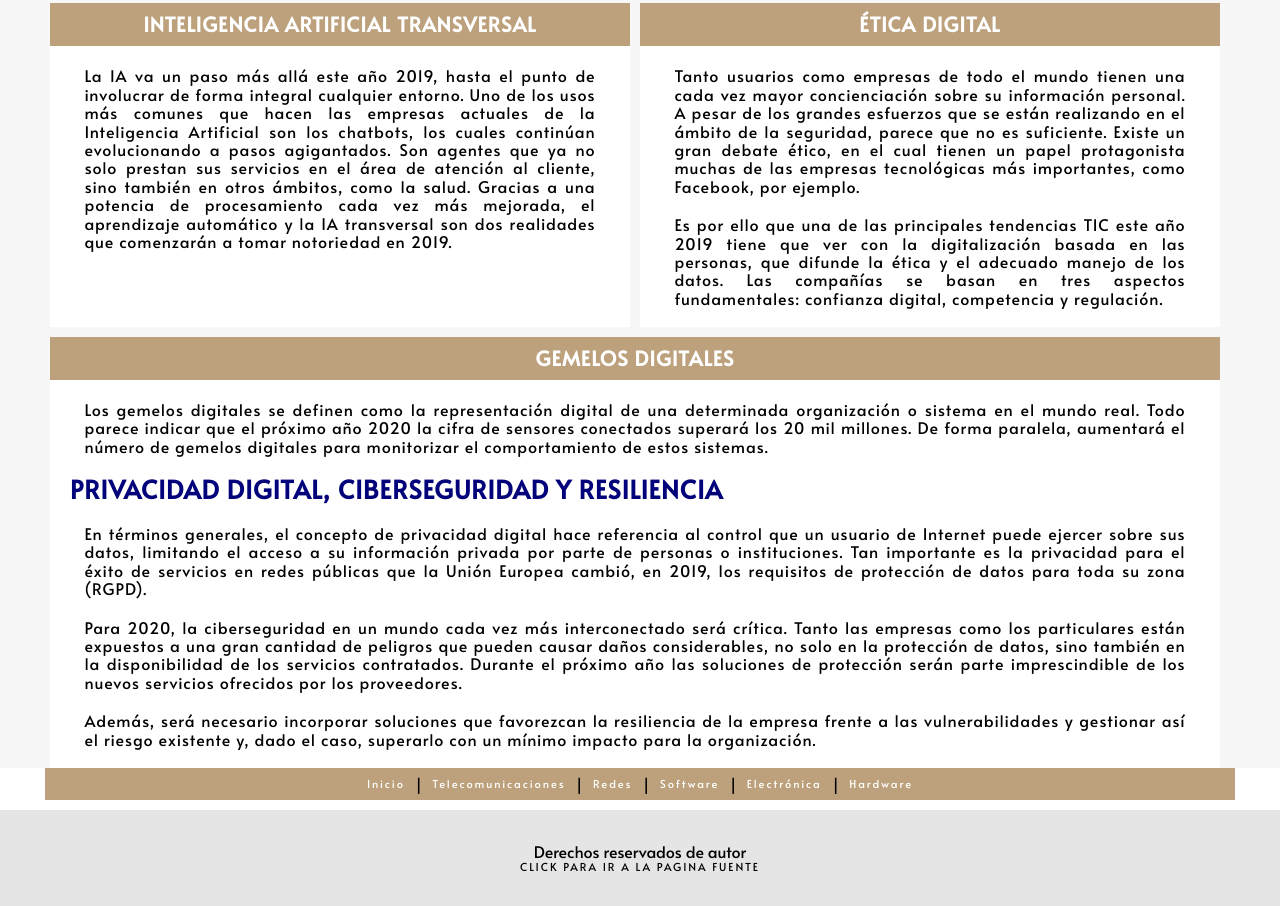
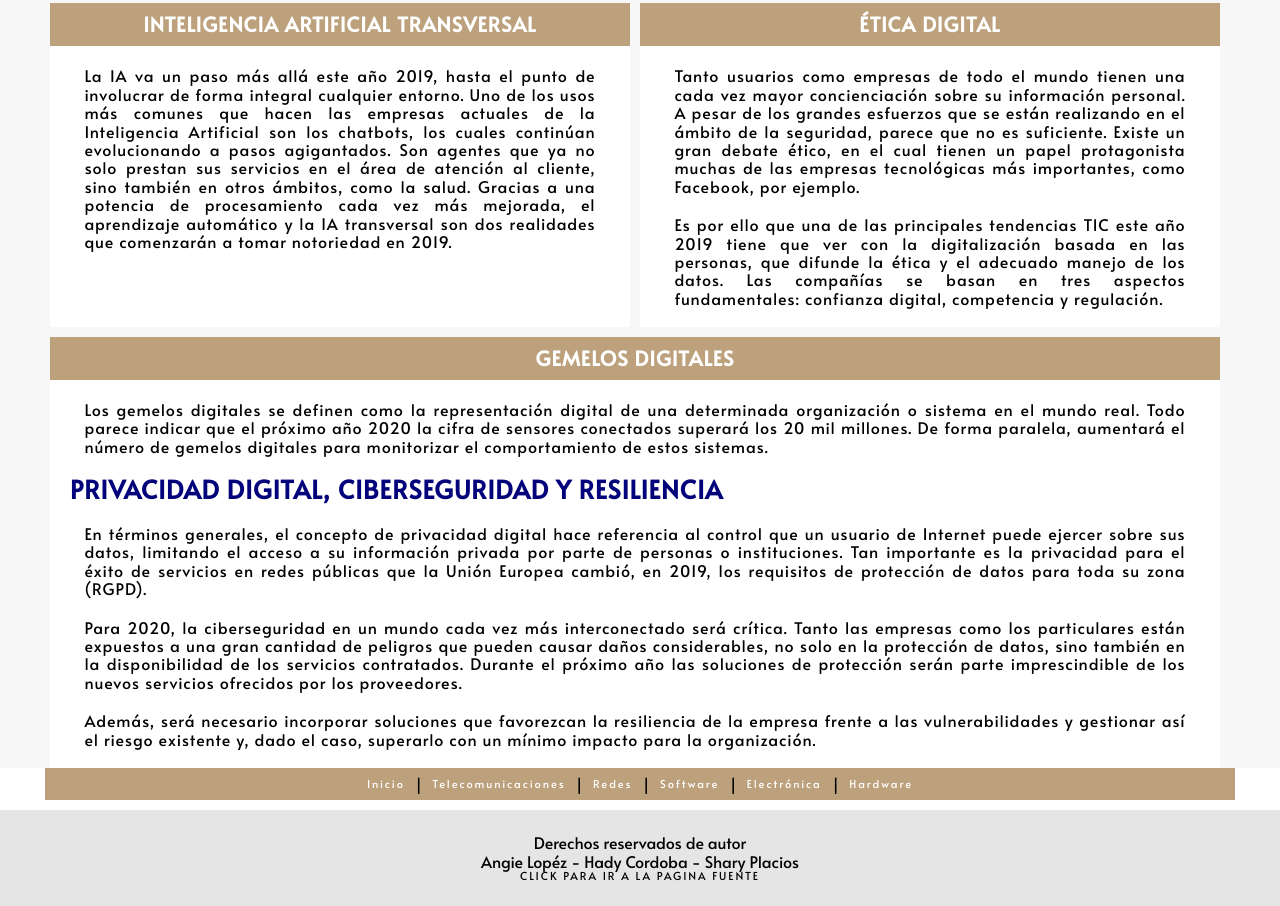
Before and after one commit to novedadestec/novedades_tecnologicas, a plain HTML site: page redes.html in a window 1280 px wide. Shown: the part 1144-2050 px from the top of the page. Drawn offline with Linux system fonts and the light colour scheme; files whose address does not match are found by name.

Commit message:
Update redes.html

```diff
--- a/redes.html
+++ b/redes.html
@@ -200,8 +200,8 @@
         <footer class="footer margen-interno">
             <div class="pie">
                 <p class="pie-text">Derechos reservados de autor</p>
-                <a class="pie-link" target="_blank" href="https://interactivadigital.com/empresas-y-negocios-marketing-
-                digital/los-20-productos-mas-innovadores-del-ces-2020/">Click para ir a la pagina fuente</a>
+                <p class="pie-text">Angie Lopéz - Hady Cordoba - Shary Placios</p>
+                <a class="pie-link" target="_blank" href="https://interactivadigital.com/empresas-y-negocios-marketing-digital/los-20-productos-mas-innovadores-del-ces-2020/">Click para ir a la pagina fuente</a>
             </div>
         </footer>
     </div>
```
